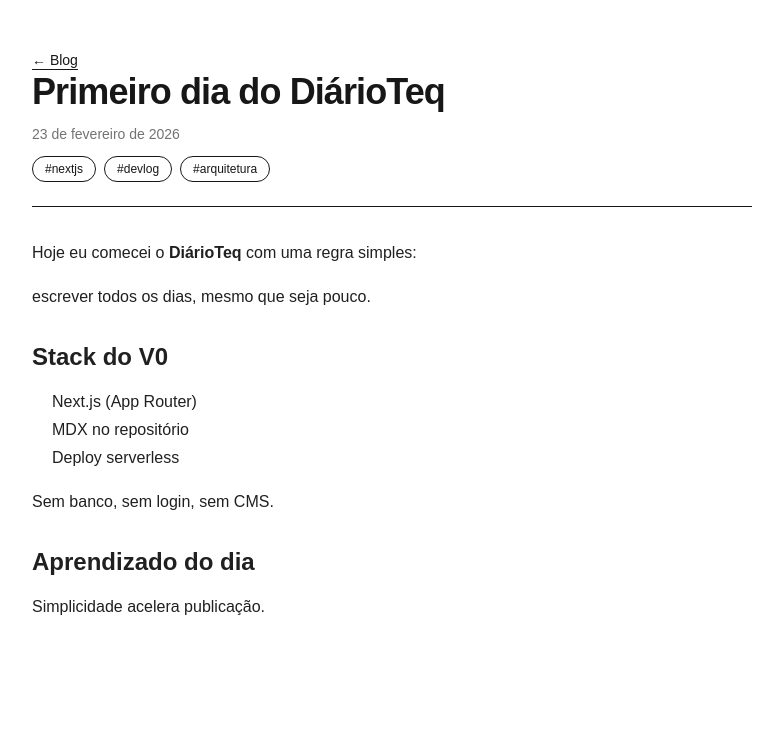
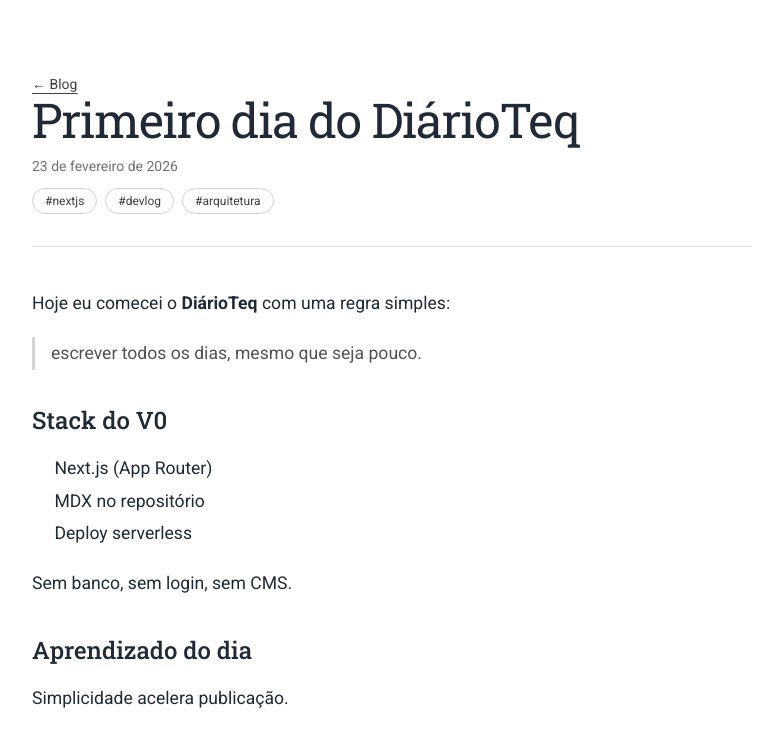
Before and after one commit to webdurand/diario-teq, a Next.js app: page /blog/2026-02-23-primeiro-dia in a window 1280 px wide. Shown: the top 746 px of the page, without its empty margins (248-1031 px from the left). Built offline with nearby package versions, Linux system fonts and the light colour scheme.

Commit message:
feat: add post creation script and update README with usage instructions style: enhance layout and typography across blog and tags pages fix: improve CSS styles for better readability and consistency

```diff
--- a/app/blog/[slug]/page.tsx
+++ b/app/blog/[slug]/page.tsx
@@ -43,21 +43,28 @@
   }
 
   return (
-    <main className="mx-auto min-h-screen w-full max-w-3xl px-6 py-12">
-      <header className="mb-8 space-y-3 border-b pb-6">
-        <Link href="/blog" className="text-sm underline underline-offset-4">
+    <main className="mx-auto min-h-screen w-full max-w-3xl px-6 py-14 md:py-18">
+      <header className="mb-10 space-y-3 border-b border-neutral-200 pb-8">
+        <Link
+          href="/blog"
+          className="text-sm text-neutral-700 underline underline-offset-4"
+        >
           ← Blog
         </Link>
 
-        <h1 className="text-4xl font-semibold tracking-tight">{post.frontmatter.title}</h1>
-        <p className="text-sm text-neutral-500">{formatDate(post.frontmatter.date)}</p>
+        <h1 className="text-4xl tracking-tight md:text-5xl">
+          {post.frontmatter.title}
+        </h1>
+        <p className="text-sm text-neutral-500">
+          {formatDate(post.frontmatter.date)}
+        </p>
 
         <div className="flex flex-wrap gap-2">
           {post.frontmatter.tags.map((tag) => (
             <Link
               key={`${slug}-${tag}`}
               href={`/tags/${tag}`}
-              className="rounded-full border px-3 py-1 text-xs hover:bg-neutral-100"
+              className="rounded-full border border-neutral-300 px-3 py-1 text-xs text-neutral-700"
             >
               #{tag}
             </Link>
--- a/app/blog/page.tsx
+++ b/app/blog/page.tsx
@@ -11,22 +11,28 @@
   const posts = getAllPostsMeta();
 
   return (
-    <main className="mx-auto min-h-screen w-full max-w-3xl px-6 py-12">
-      <header className="mb-8 space-y-2">
-        <Link href="/" className="text-sm underline underline-offset-4">
+    <main className="mx-auto min-h-screen w-full max-w-3xl px-6 py-14 md:py-18">
+      <header className="mb-10 space-y-3 border-b border-neutral-200 pb-8">
+        <Link
+          href="/"
+          className="text-sm text-neutral-700 underline underline-offset-4"
+        >
           ← Início
         </Link>
-        <h1 className="text-3xl font-semibold tracking-tight">Blog</h1>
+        <h1 className="text-4xl tracking-tight">Blog</h1>
       </header>
 
       <ul className="space-y-8">
         {posts.map((post) => (
-          <li key={post.slug} className="space-y-2 border-b pb-6">
+          <li
+            key={post.slug}
+            className="space-y-2 border-b border-neutral-200 pb-7"
+          >
             <p className="text-sm text-neutral-500">{formatDate(post.date)}</p>
 
             <Link
               href={`/blog/${post.slug}`}
-              className="text-2xl font-medium leading-tight hover:underline"
+              className="text-2xl leading-tight hover:underline"
             >
               {post.title}
             </Link>
@@ -38,7 +44,7 @@
                 <Link
                   key={`${post.slug}-${tag}`}
                   href={`/tags/${tag}`}
-                  className="rounded-full border px-3 py-1 text-xs hover:bg-neutral-100"
+                  className="rounded-full border border-neutral-300 px-3 py-1 text-xs text-neutral-700"
                 >
                   #{tag}
                 </Link>
--- a/app/globals.css
+++ b/app/globals.css
@@ -2,41 +2,58 @@
 
 :root {
   --background: #ffffff;
-  --foreground: #171717;
+  --foreground: #1f2937;
 }
 
 @theme inline {
   --color-background: var(--background);
   --color-foreground: var(--foreground);
-  --font-sans: var(--font-geist-sans);
-  --font-mono: var(--font-geist-mono);
+  --font-sans: var(--font-roboto);
+  --font-serif: var(--font-roboto-slab);
 }
 
 @media (prefers-color-scheme: dark) {
   :root {
     --background: #0a0a0a;
-    --foreground: #ededed;
+    --foreground: #e5e7eb;
   }
 }
 
 body {
   background: var(--background);
   color: var(--foreground);
-  font-family: Arial, Helvetica, sans-serif;
+  font-family: var(--font-roboto), Arial, sans-serif;
+  text-rendering: optimizeLegibility;
+}
+
+h1,
+h2,
+h3,
+h4 {
+  font-family: var(--font-roboto-slab), Georgia, serif;
+}
+
+a {
+  transition: opacity 0.2s ease;
+}
+
+a:hover {
+  opacity: 0.8;
 }
 
 .mdx-content {
-  line-height: 1.75;
-  color: #202020;
+  line-height: 1.85;
+  color: inherit;
+  font-size: 1.1rem;
 }
 
 .mdx-content h1,
 .mdx-content h2,
 .mdx-content h3 {
-  margin-top: 2rem;
+  margin-top: 2.25rem;
   margin-bottom: 0.75rem;
   line-height: 1.2;
-  font-weight: 600;
+  font-weight: 500;
 }
 
 .mdx-content h1 {
@@ -51,16 +68,22 @@
 .mdx-content ul,
 .mdx-content ol,
 .mdx-content blockquote {
-  margin: 1rem 0;
+  margin: 1.1rem 0;
 }
 
 .mdx-content ul,
 .mdx-content ol {
-  padding-left: 1.25rem;
+  padding-left: 1.4rem;
+}
+
+.mdx-content blockquote {
+  border-left: 3px solid rgb(212 212 212);
+  padding-left: 1rem;
+  color: rgb(82 82 82);
 }
 
 .mdx-content code {
-  background: #f3f4f6;
+  background: rgb(245 245 245);
   padding: 0.15rem 0.35rem;
   border-radius: 0.25rem;
   font-size: 0.9em;
@@ -70,8 +93,8 @@
   margin: 1rem 0;
   overflow-x: auto;
   border-radius: 0.5rem;
-  background: #111827;
-  color: #f9fafb;
+  background: rgb(23 23 23);
+  color: rgb(245 245 245);
   padding: 1rem;
 }
 
--- a/app/layout.tsx
+++ b/app/layout.tsx
@@ -1,15 +1,19 @@
 import type { Metadata } from "next";
-import { Geist, Geist_Mono } from "next/font/google";
+import { Roboto, Roboto_Slab } from "next/font/google";
 import "./globals.css";
 
-const geistSans = Geist({
-  variable: "--font-geist-sans",
+const roboto = Roboto({
+  variable: "--font-roboto",
   subsets: ["latin"],
+  weight: ["300", "400", "500", "700"],
+  display: "swap",
 });
 
-const geistMono = Geist_Mono({
-  variable: "--font-geist-mono",
+const robotoSlab = Roboto_Slab({
+  variable: "--font-roboto-slab",
   subsets: ["latin"],
+  weight: ["400", "500", "700"],
+  display: "swap",
 });
 
 export const metadata: Metadata = {
@@ -24,9 +28,7 @@
 }>) {
   return (
     <html lang="pt-BR">
-      <body
-        className={`${geistSans.variable} ${geistMono.variable} antialiased`}
-      >
+      <body className={`${roboto.variable} ${robotoSlab.variable} antialiased`}>
         {children}
       </body>
     </html>
--- a/app/tags/[tag]/page.tsx
+++ b/app/tags/[tag]/page.tsx
@@ -30,19 +30,28 @@
   }
 
   return (
-    <main className="mx-auto min-h-screen w-full max-w-3xl px-6 py-12">
-      <header className="mb-8 space-y-2">
-        <Link href="/tags" className="text-sm underline underline-offset-4">
+    <main className="mx-auto min-h-screen w-full max-w-3xl px-6 py-14 md:py-18">
+      <header className="mb-10 space-y-3 border-b border-neutral-200 pb-8">
+        <Link
+          href="/tags"
+          className="text-sm text-neutral-700 underline underline-offset-4"
+        >
           ← Todas as tags
         </Link>
-        <h1 className="text-3xl font-semibold tracking-tight">#{tag}</h1>
+        <h1 className="text-4xl tracking-tight">#{tag}</h1>
       </header>
 
       <ul className="space-y-6">
         {posts.map((post) => (
-          <li key={post.slug} className="border-b pb-5">
+          <li
+            key={post.slug}
+            className="space-y-1 border-b border-neutral-200 pb-6"
+          >
             <p className="text-sm text-neutral-500">{formatDate(post.date)}</p>
-            <Link href={`/blog/${post.slug}`} className="text-xl font-medium hover:underline">
+            <Link
+              href={`/blog/${post.slug}`}
+              className="text-2xl leading-tight hover:underline"
+            >
               {post.title}
             </Link>
             <p className="text-neutral-700">{post.summary}</p>
--- a/app/tags/page.tsx
+++ b/app/tags/page.tsx
@@ -11,12 +11,15 @@
   const tags = getAllTags();
 
   return (
-    <main className="mx-auto min-h-screen w-full max-w-3xl px-6 py-12">
-      <header className="mb-8 space-y-2">
-        <Link href="/" className="text-sm underline underline-offset-4">
+    <main className="mx-auto min-h-screen w-full max-w-3xl px-6 py-14 md:py-18">
+      <header className="mb-10 space-y-3 border-b border-neutral-200 pb-8">
+        <Link
+          href="/"
+          className="text-sm text-neutral-700 underline underline-offset-4"
+        >
           ← Início
         </Link>
-        <h1 className="text-3xl font-semibold tracking-tight">Tags</h1>
+        <h1 className="text-4xl tracking-tight">Tags</h1>
       </header>
 
       <ul className="flex flex-wrap gap-3">
@@ -24,7 +27,7 @@
           <li key={entry.tag}>
             <Link
               href={`/tags/${entry.tag}`}
-              className="inline-flex items-center gap-2 rounded-full border px-4 py-2 text-sm hover:bg-neutral-100"
+              className="inline-flex items-center gap-2 rounded-full border border-neutral-300 px-4 py-2 text-sm text-neutral-700"
             >
               <span>#{entry.tag}</span>
               <span className="text-neutral-500">({entry.count})</span>
--- a/package.json
+++ b/package.json
@@ -6,7 +6,8 @@
     "dev": "next dev",
     "build": "next build",
     "start": "next start",
-    "lint": "eslint"
+    "lint": "eslint",
+    "create": "node scripts/create-post.mjs"
   },
   "dependencies": {
     "gray-matter": "^4.0.3",
--- /dev/null
+++ b/scripts/create-post.mjs
@@ -0,0 +1,91 @@
+#!/usr/bin/env node
+
+import fs from "node:fs";
+import path from "node:path";
+import readline from "node:readline/promises";
+import { stdin as input, stdout as output } from "node:process";
+
+const postsDir = path.join(process.cwd(), "content", "posts");
+
+function normalizeSlug(value) {
+  return value
+    .normalize("NFD")
+    .replace(/\p{Diacritic}/gu, "")
+    .toLowerCase()
+    .trim()
+    .replace(/[^a-z0-9\s-]/g, "")
+    .replace(/\s+/g, "-")
+    .replace(/-+/g, "-");
+}
+
+function getTodayDateString() {
+  const now = new Date();
+  const year = now.getUTCFullYear();
+  const month = String(now.getUTCMonth() + 1).padStart(2, "0");
+  const day = String(now.getUTCDate()).padStart(2, "0");
+  return `${year}-${month}-${day}`;
+}
+
+async function resolveTitle() {
+  const titleArg = process.argv.slice(2).join(" ").trim();
+  if (titleArg) {
+    return titleArg;
+  }
+
+  const rl = readline.createInterface({ input, output });
+  const typedTitle = (await rl.question("Título do post: ")).trim();
+  rl.close();
+  return typedTitle;
+}
+
+async function main() {
+  const title = await resolveTitle();
+
+  if (!title) {
+    console.error("Título inválido. Use: npm run create -- \"Meu novo post\"");
+    process.exit(1);
+  }
+
+  const date = getTodayDateString();
+  const slug = normalizeSlug(title);
+
+  if (!slug) {
+    console.error("Não foi possível gerar slug a partir do título.");
+    process.exit(1);
+  }
+
+  fs.mkdirSync(postsDir, { recursive: true });
+
+  const filename = `${date}-${slug}.mdx`;
+  const filePath = path.join(postsDir, filename);
+
+  if (fs.existsSync(filePath)) {
+    console.error(`Arquivo já existe: ${path.relative(process.cwd(), filePath)}`);
+    process.exit(1);
+  }
+
+  const template = `---
+title: "${title}"
+date: "${date}"
+tags: ["devlog"]
+summary: "Resumo curto do conteúdo"
+---
+
+## Contexto
+
+## O que fiz hoje
+
+## Aprendizados
+
+## Próximos passos
+`;
+
+  fs.writeFileSync(filePath, template, "utf8");
+
+  console.log(`Post criado: ${path.relative(process.cwd(), filePath)}`);
+}
+
+main().catch((error) => {
+  console.error("Erro ao criar post:", error);
+  process.exit(1);
+});
```
Also changed, not shown: app/page.tsx (+18 -10 lines), 1 other file (tests, documents, lock files or other folders).
